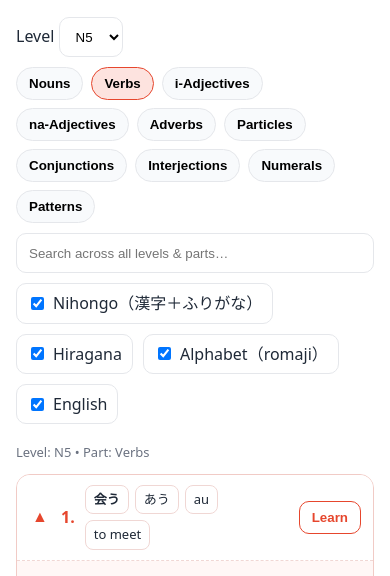
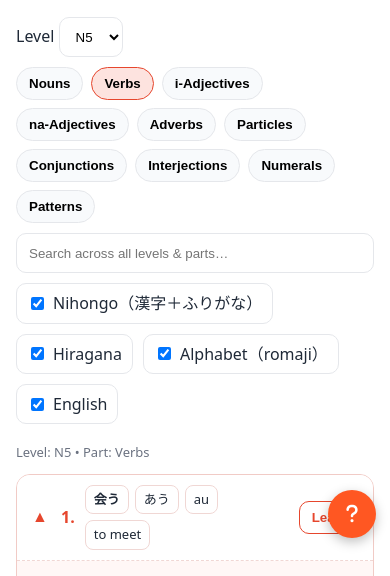
Before and after one commit to kuni92snow/nihongotext, a website: page index.html in a window 390 px wide. Shown: the part 236-812 px from the top of the page. Drawn offline with Linux system fonts and the light colour scheme.

Commit message:
Update index.html

```diff
--- a/index.html
+++ b/index.html
@@ -110,6 +110,40 @@ select,input[type="text"]{height:40px;border:1px solid var(--line);border-radius
 /* Learning 行の例文用 */
 .exwrap{margin:6px 0 0 18px;border-left:3px solid #f3c6bd;padding-left:10px}
 .exhdr{display:inline-flex;gap:6px;align-items:center;font-size:13px;color:#555;cursor:pointer}
+
+/* === Floating Quiz Button === */
+.floating-quiz-btn{
+  position:fixed;
+  right:20px;
+  bottom:80px;
+  width:52px;
+  height:52px;
+  border-radius:999px;
+  border:none;
+  background:#ff5722;
+  color:#fff;
+  display:flex;
+  align-items:center;
+  justify-content:center;
+  font-size:22px;
+  box-shadow:0 4px 12px rgba(0,0,0,.25);
+  z-index:2000;
+  transition:transform .15s ease, box-shadow .15s ease, background .15s ease;
+}
+.floating-quiz-btn:hover{
+  transform:translateY(-2px);
+  box-shadow:0 6px 16px rgba(0,0,0,.3);
+  background:#ff784e;
+}
+@media (max-width:640px){
+  .floating-quiz-btn{
+    right:14px;
+    bottom:70px;
+    width:48px;
+    height:48px;
+    font-size:20px;
+  }
+}
 </style>
 </head>
 <body>
@@ -179,6 +213,11 @@ select,input[type="text"]{height:40px;border:1px solid var(--line);border-radius
   <div id="list" class="grid" aria-live="polite"></div>
   <div id="pager" class="pager"></div>
 </main>
+
+<!-- Floating Quiz Button -->
+<button id="floatingQuizBtn" class="floating-quiz-btn" aria-label="Open quiz">
+  <i class="fa-solid fa-question"></i>
+</button>
 
 <!-- Footer -->
 <div class="footer">
@@ -918,6 +957,14 @@ document.getElementById('printLearned').onclick = () => {
       });
     }, {passive:true});
   }
+
+  // ★ Floating Quiz Button → /quiz/index.html へ遷移
+  const quizBtn = document.getElementById('floatingQuizBtn');
+  if (quizBtn){
+    quizBtn.addEventListener('click', () => {
+      window.location.href = '/quiz/index.html';
+    });
+  }
 })();
 </script>
 </body>
```
